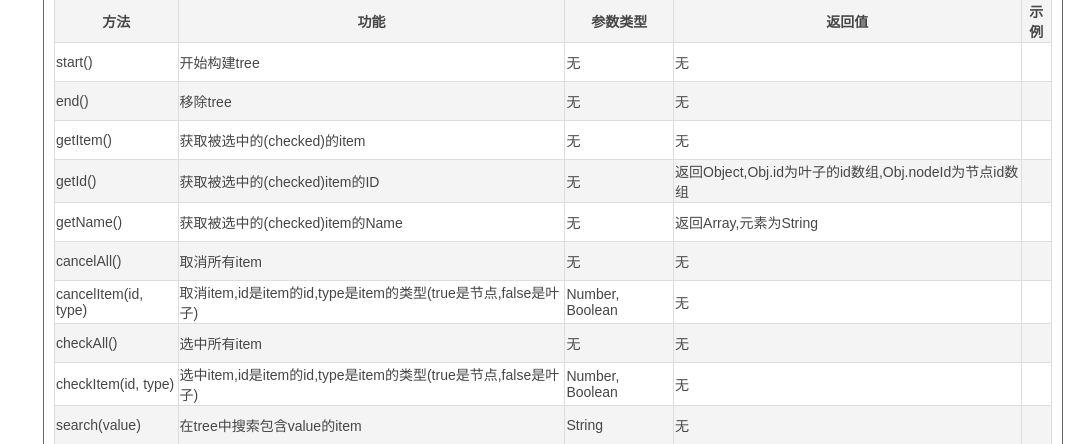
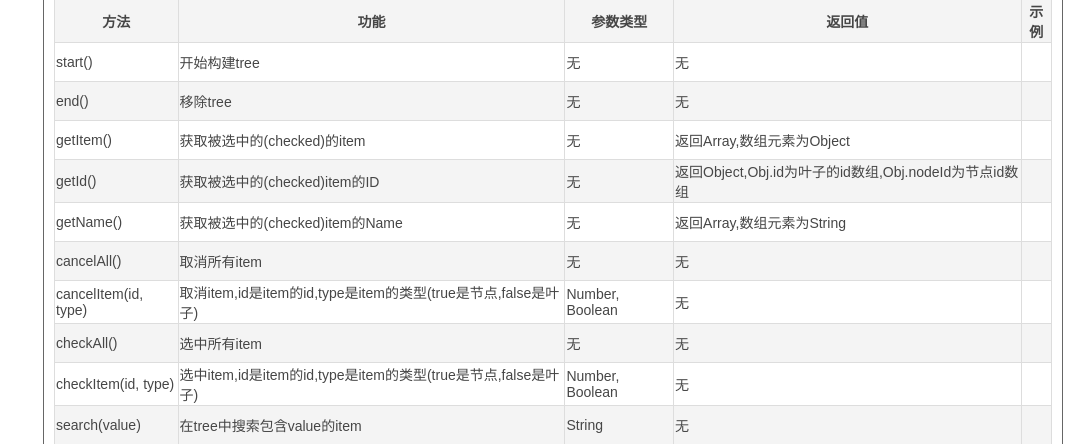
Before and after one commit to pumpinger/xstarp, a PHP site: page /tree.php in a window 1280 px wide. Shown: the part 3334-3778 px from the top of the page, without its empty margins (197-1280 px from the left). Run offline with PHP 8.4, Linux system fonts and the light colour scheme.

Commit message:
tree.php-规则-getItem

```diff
--- a/tree.php
+++ b/tree.php
@@ -324,7 +324,7 @@ include "layout_header.php";
                 <td>getItem()</td>
                 <td>获取被选中的(checked)的item</td>
                 <td>无</td>
-                <td>无</td>
+                <td>返回Array,数组元素为Object</td>
                 <td></td>
             </tr>
             <tr>
@@ -338,7 +338,7 @@ include "layout_header.php";
                 <td>getName()</td>
                 <td>获取被选中的(checked)item的Name</td>
                 <td>无</td>
-                <td>返回Array,元素为String</td>
+                <td>返回Array,数组元素为String</td>
                 <td></td>
             </tr>
             <tr>
```
